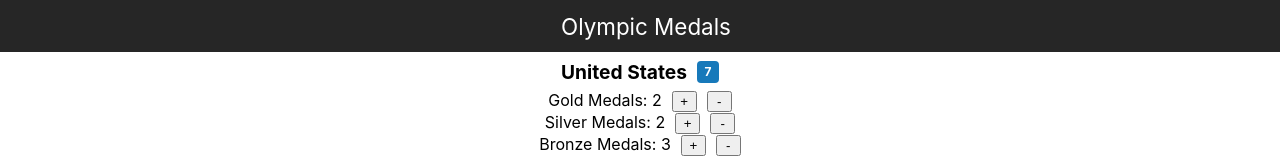
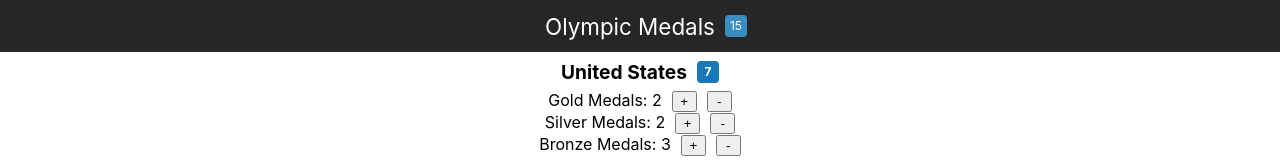
Before and after one commit to urlockGaur/medals-bootstrap, a React (Create React App) app: page / in a window 1280 px wide. Shown: the top 160 px of the page. Built offline with nearby package versions, Linux system fonts and the light colour scheme.

Commit message:
[3.07] App component - total medals all countries

```diff
--- a/src/App.js
+++ b/src/App.js
@@ -27,11 +27,19 @@ class App extends Component {
         countries[idx][medalName] -= 1;
         this.setState({ countries: countries });
     }
+    getAllMedalsTotal() {
+        let sum = 0;
+        this.state.medals.forEach(medal => { sum += this.state.countries.reduce((a, b) => a + b[medal.name], 0); });
+        return sum;
+    }
     render() {
         return (
             <React.Fragment>
                 <div className='appHeading'>
                     Olympic Medals
+                    <span className='badge'>
+                        {this.getAllMedalsTotal()}
+                    </span>
                 </div>
                 <div className='countries'>
                     {this.state.countries.map(country =>
```
